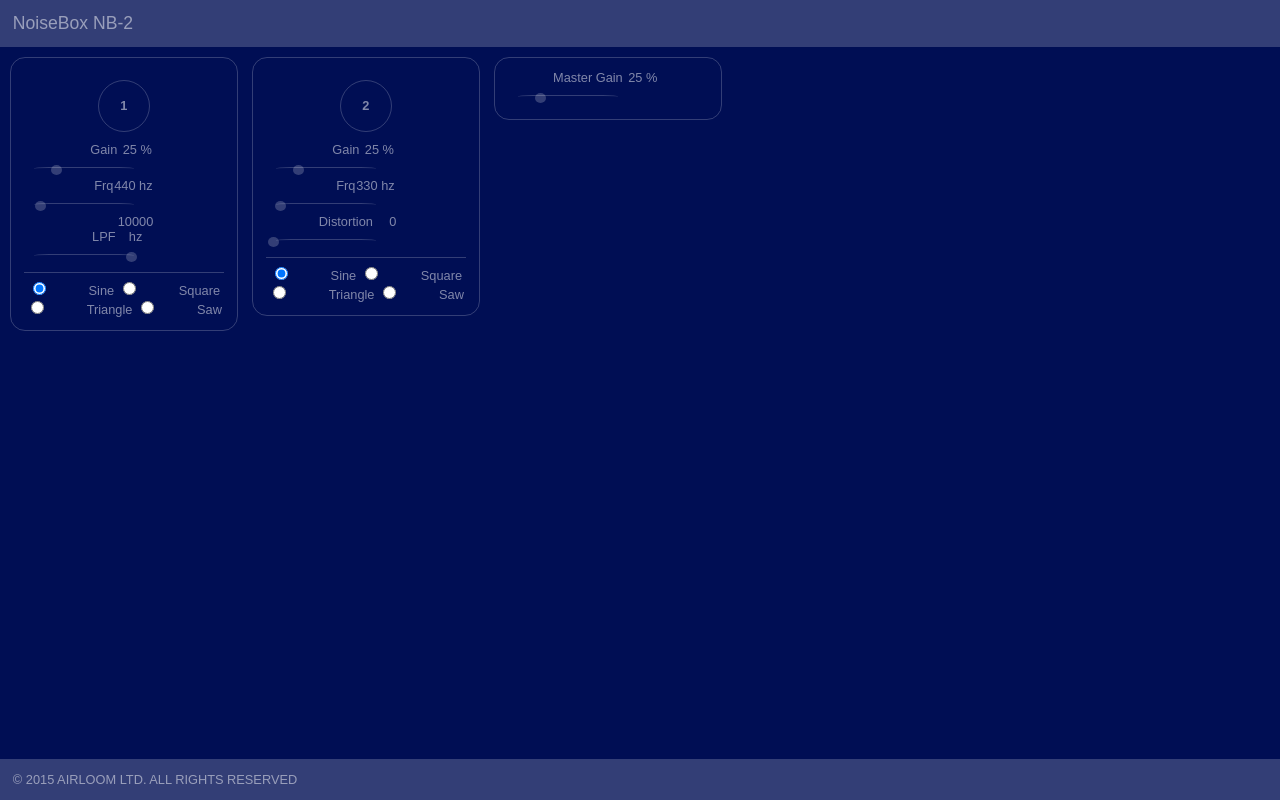
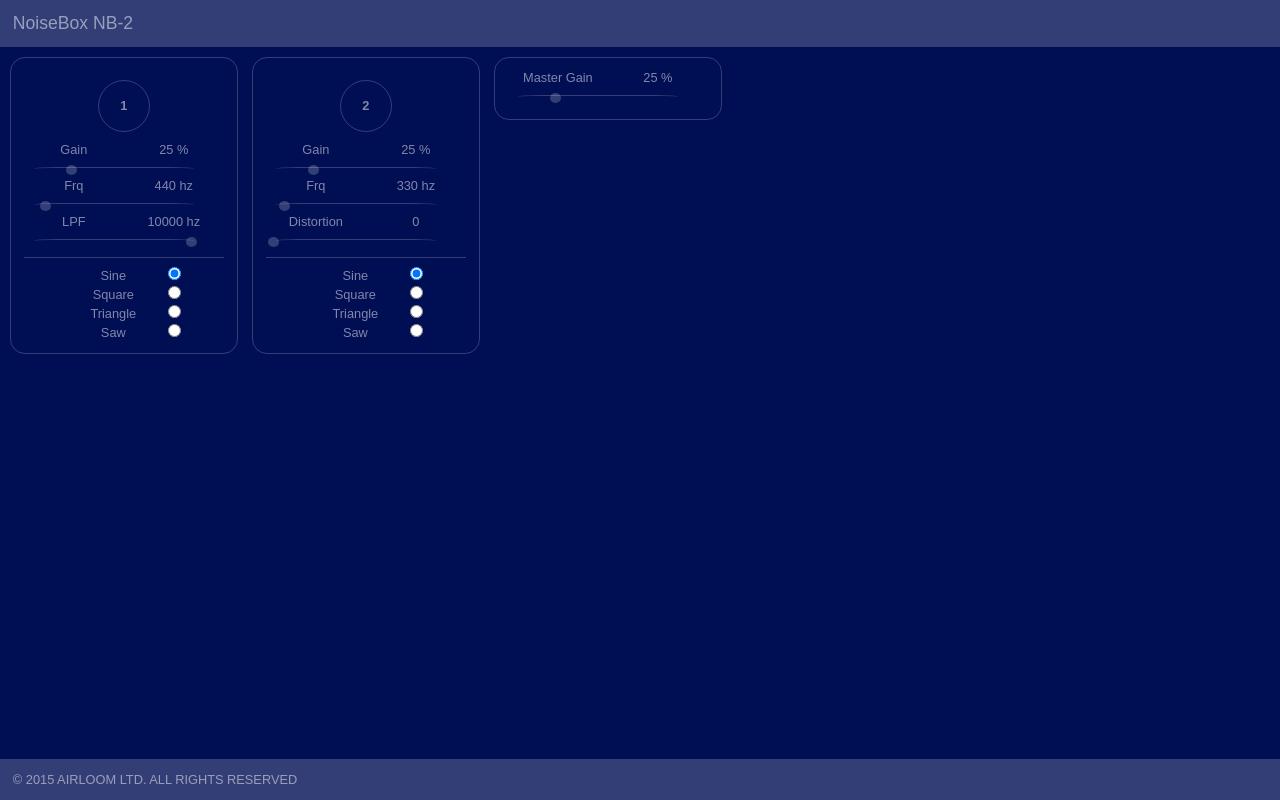
Before and after one commit to APriceDev/sandbocks, a plain HTML site: page soundlab/noisebox/nb-2/index.html in a window 1280 px wide. Drawn offline with Linux system fonts and the light colour scheme.

Commit message:
tighten up html and css

```diff
--- a/soundlab/noisebox/nb-2/css/base.css
+++ b/soundlab/noisebox/nb-2/css/base.css
@@ -36,6 +36,11 @@ hr{
     background: rgba(255,255,255,0.2);
 }
 
+label, span{
+    display: inline-block;
+    width: 100px;
+}
+
 .rack{
     border: solid 1px rgba(255,255,255,0.2);
     border-radius: 15px;
@@ -67,7 +72,7 @@ hr{
 
 .slider {
     height: 10px;
-    width: 100px;
+    width: 160px;
 }
 
 .ui-slider {
--- a/soundlab/noisebox/nb-2/index.html
+++ b/soundlab/noisebox/nb-2/index.html
@@ -22,10 +22,10 @@
         <div class="slider" id="oscOneLpfFreq" title="LPF"></div>
         <hr>
         <div id="oscOneWaveState">
-            <input type="radio" id="sineOscOne" name="oscOneWave" title="sine" checked="checked"><label for="sine"><span></span>Sine</label>
-            <input type="radio" id="squareOscOne" name="oscOneWave" title="square"><label for="square"><span></span>Square</label>
-            <input type="radio" id="triangleOscOne" name="oscOneWave" title="triangle"><label for="triangle"><span></span>Triangle</label>
-            <input type="radio" id="sawtoothOscOne" name="oscOneWave" title="sawtooth"><label for="sawtooth"><span></span>Saw</label>
+            <label>Sine</label><input type="radio" id="sineOscOne" name="oscOneWave" title="sine" checked="checked">
+            <label>Square</label><input type="radio" id="squareOscOne" name="oscOneWave" title="square">
+            <label>Triangle</label><input type="radio" id="triangleOscOne" name="oscOneWave" title="triangle">
+            <label>Saw</label><input type="radio" id="sawtoothOscOne" name="oscOneWave" title="sawtooth">
         </div>
     </div>
 
@@ -40,10 +40,10 @@
         <div class="slider" id="oscTwoDistortion" title="Osc Two Distotion"></div>
         <hr>
         <div id="oscTwoWaveState">
-            <input type="radio" id="sineOscTwo" name="oscTwoWave" title="sine" checked="checked"><label for="sine"><span></span>Sine</label>
-            <input type="radio" id="squareOscTwo" name="oscTwoWave" title="square"><label for="square"><span></span>Square</label>
-            <input type="radio" id="triangleOscTwo" name="oscTwoWave" title="triangle"><label for="triangle"><span></span>Triangle</label>
-            <input type="radio" id="sawtoothOscTwos" name="oscTwoWave" title="sawtooth"><label for="sawtooth"><span></span>Saw</label>
+            <label>Sine</label><input type="radio" id="sineOscTwo" name="oscTwoWave" title="sine" checked="checked">
+            <label>Square</label><input type="radio" id="squareOscTwo" name="oscTwoWave" title="square">
+            <label>Triangle</label><input type="radio" id="triangleOscTwo" name="oscTwoWave" title="triangle">
+            <label>Saw</label><input type="radio" id="sawtoothOscTwos" name="oscTwoWave" title="sawtooth">
         </div>
     </div>
 
```
